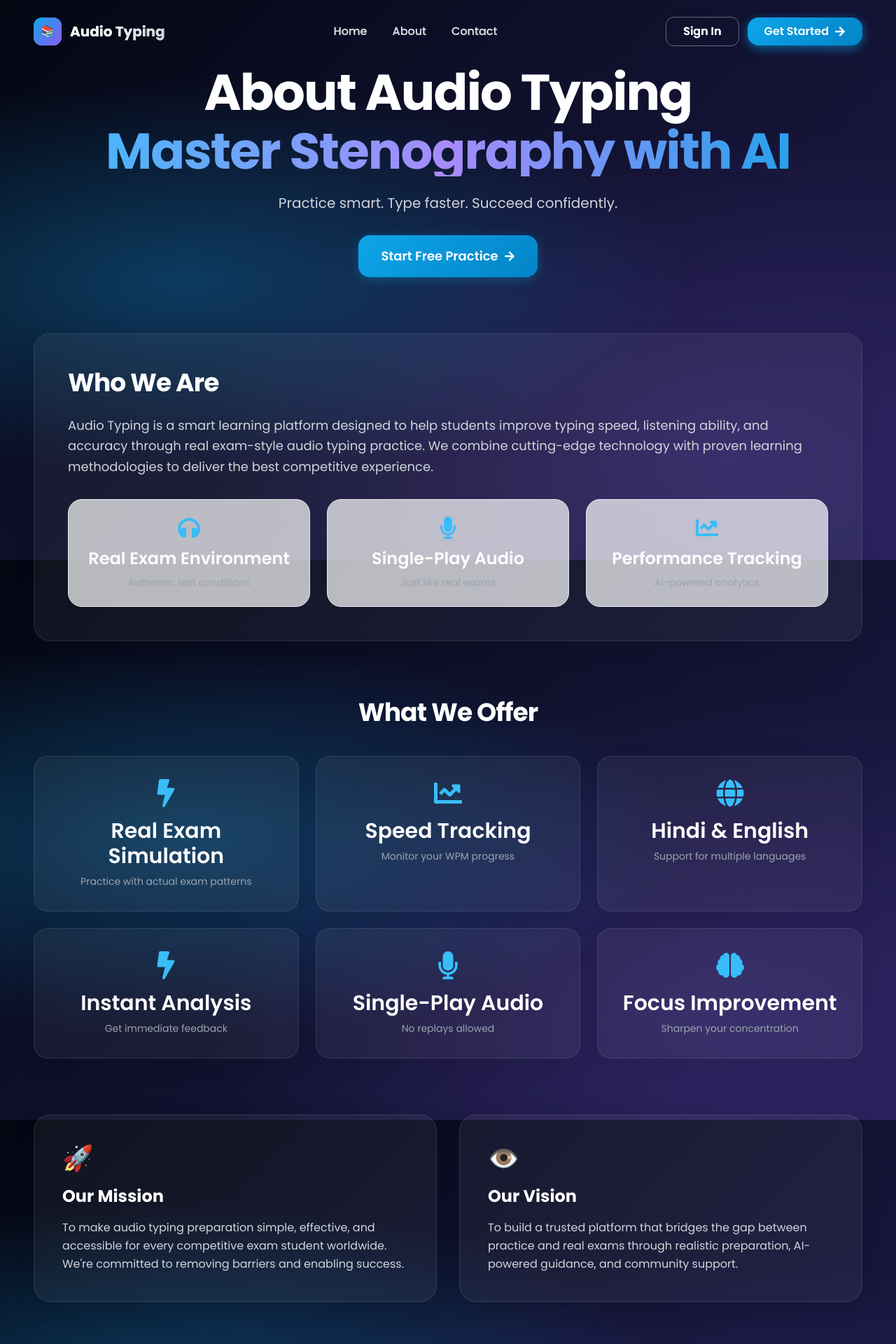
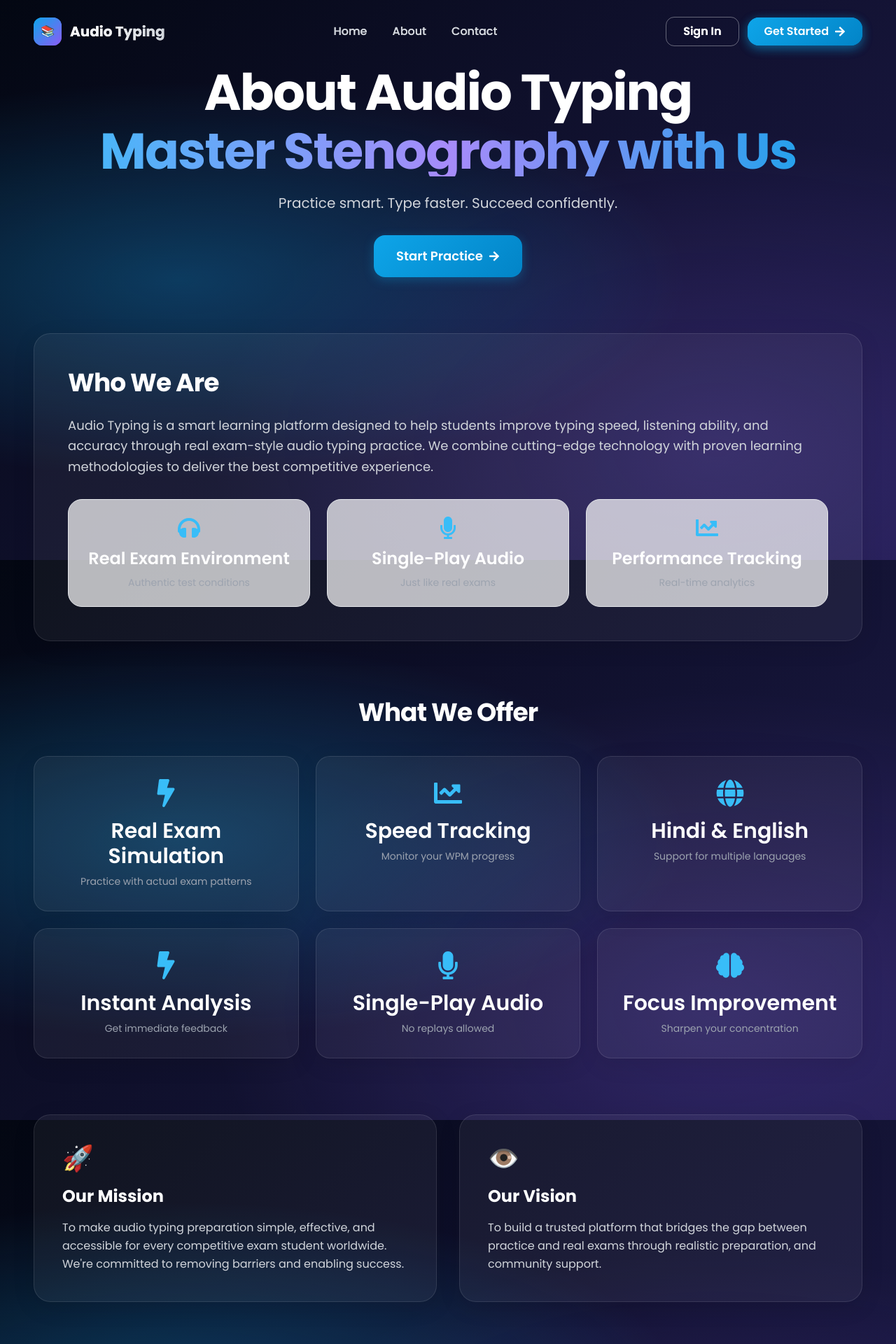
Before and after one commit to manishjangra761/Audio-Typing, a React (Create React App) app in the folder frontend/: page /about in a window 1280 px wide. Shown: the top 1920 px of the page at 70% size. Built offline with nearby package versions, Linux system fonts and the light colour scheme.

Commit message:
correct pages\

```diff
--- a/frontend/src/components/AboutPage.jsx
+++ b/frontend/src/components/AboutPage.jsx
@@ -26,14 +26,14 @@ const AboutPage = () => {
               <h1 className="text-6xl md:text-7xl font-bold text-white mb-6 leading-tight">
                 About Audio Typing
                 <span className="block mt-3 bg-gradient-to-r from-primary-400 via-accent-400 to-primary-500 bg-clip-text text-transparent">
-                  Master Stenography with AI
+                  Master Stenography with Us
                 </span>
               </h1>
               <p className="text-xl text-neutral-300 max-w-2xl mx-auto mb-8">
                 Practice smart. Type faster. Succeed confidently.
               </p>
               <a href="/register" className="btn px-8 py-4 inline-flex items-center gap-2 rounded-xl text-lg">
-                Start Free Practice <FaArrowRight className="w-4 h-4" />
+                Start Practice <FaArrowRight className="w-4 h-4" />
               </a>
             </section>
 
@@ -61,7 +61,7 @@ const AboutPage = () => {
                   <div className="glass p-6 rounded-2xl text-center hover:glass-light smooth-transition">
                     <FaChartLine className="w-8 h-8 text-primary-400 mx-auto mb-3" />
                     <h4 className="font-semibold text-white mb-2">Performance Tracking</h4>
-                    <p className="text-sm text-neutral-400">AI-powered analytics</p>
+                    <p className="text-sm text-neutral-400">Real-time analytics</p>
                   </div>
                 </div>
               </div>
@@ -111,7 +111,7 @@ const AboutPage = () => {
                 <h3 className="text-2xl font-bold text-white mb-4">Our Vision</h3>
                 <p className="text-neutral-300 leading-relaxed">
                   To build a trusted platform that bridges the gap between practice and real exams through
-                  realistic preparation, AI-powered guidance, and community support.
+                  realistic preparation, and community support.
                 </p>
               </div>
             </section>
@@ -121,7 +121,7 @@ const AboutPage = () => {
               <h2 className="text-4xl md:text-5xl font-bold text-white mb-6">Ready to Improve Your Typing?</h2>
               <p className="text-lg text-neutral-300 mb-8">Join thousands of students mastering stenography</p>
               <a href="/register" className="btn px-8 py-4 inline-flex items-center gap-2 rounded-xl text-lg">
-                Try Free Practice <FaArrowRight className="w-4 h-4" />
+              Want to Explore <FaArrowRight className="w-4 h-4" />
               </a>
             </section>
 
--- a/frontend/src/components/AuthLayout.jsx
+++ b/frontend/src/components/AuthLayout.jsx
@@ -22,7 +22,7 @@ const AuthLayout = ({ title, children }) => {
               </span>
             </h1>
             <p className="text-lg text-neutral-300 max-w-lg leading-relaxed">
-              Real exam conditions, instant feedback, and AI-powered progress tracking to accelerate your stenography skills.
+              Real exam conditions, and Real-time progress tracking to accelerate your stenography skills.
             </p>
           </div>
 
@@ -31,7 +31,7 @@ const AuthLayout = ({ title, children }) => {
             {[
               { icon: "⚡", title: "Real Exam Audio", desc: "Official test conditions" },
               { icon: "✨", title: "Instant Feedback", desc: "Know your mistakes immediately" },
-              { icon: "📊", title: "AI Progress Tracking", desc: "Smart improvement suggestions" },
+              // { icon: "📊", title: "AI Progress Tracking", desc: "Smart improvement suggestions" },
               { icon: "🎯", title: "Detailed Analytics", desc: "Speed, accuracy, weak areas" }
             ].map((feature, idx) => (
               <div
@@ -76,7 +76,7 @@ const AuthLayout = ({ title, children }) => {
               </form>
 
               {/* Divider */}
-              <div className="relative">
+              {/* <div className="relative">
                 <div className="absolute inset-0 flex items-center">
                   <div className="w-full border-t border-white/10"></div>
                 </div>
@@ -85,15 +85,15 @@ const AuthLayout = ({ title, children }) => {
                     or continue with email
                   </span>
                 </div>
-              </div>
+              </div> */}
 
               {/* Social Login */}
-              <button type="button" className="w-full glass border border-white/20 px-4 py-3 rounded-xl font-semibold text-white hover:glass-light smooth-transition flex items-center justify-center gap-3">
+              {/* <button type="button" className="w-full glass border border-white/20 px-4 py-3 rounded-xl font-semibold text-white hover:glass-light smooth-transition flex items-center justify-center gap-3">
                 <svg className="w-5 h-5" viewBox="0 0 24 24" fill="currentColor">
                   <path d="M18.244 2.25h3.308l-7.227 8.26 8.502 11.24h-6.657l-5.223-6.831-5.974 6.831H2.882l7.541-8.633L1.375 2.25h6.836l4.751 6.285 5.429-6.285zM17.7 19.5h1.849L6.375 4.121H4.35L17.7 19.5z"/>
                 </svg>
                 <span>Sign up with X</span>
-              </button>
+              </button> */}
 
               {/* Link text */}
               <p className="text-center text-sm text-neutral-400">
--- a/frontend/src/components/Contact.jsx
+++ b/frontend/src/components/Contact.jsx
@@ -89,7 +89,7 @@ const Contact = () => {
                                             <FaUser className="absolute left-4 top-1/2 transform -translate-y-1/2 text-primary-400" />
                                             <input
                                                 type="text"
-                                                placeholder="John Doe"
+                                                placeholder="Your Name"
                                                 value={formData.name}
                                                 onChange={(e) => setFormData({...formData, name: e.target.value})}
                                                 className="input-field pl-12"
--- a/frontend/src/components/HomePage/AboutHome.jsx
+++ b/frontend/src/components/HomePage/AboutHome.jsx
@@ -10,7 +10,7 @@ const AboutHome = () => {
         },
         {
             icon: FaMagic,
-            title: "AI-Powered Analytics",
+            title: "Real-Time Analytics",
             description: "Get intelligent insights on your performance"
         },
         {
@@ -55,7 +55,7 @@ const AboutHome = () => {
                             "Advanced speed and performance tracking",
                             "Multi-language support (Hindi & English)",
                             "Fair testing with single-play audio",
-                            "AI-powered mistake analysis",
+                            "Live mistake analysis",
                             "Concentration & listening skill development"
                         ].map((feature, idx) => (
                             <div key={idx} className="flex items-start gap-3">
--- a/frontend/src/components/HomePage/HeroSection.jsx
+++ b/frontend/src/components/HomePage/HeroSection.jsx
@@ -24,7 +24,7 @@ const HeroSection = () => {
                                 <span className="absolute inline-flex h-full w-full rounded-full bg-primary-400 opacity-75 animate-pulse"></span>
                                 <span className="relative inline-flex h-2 w-2 rounded-full bg-primary-500"></span>
                             </span>
-                            <span>Now with AI-Powered Feedback</span>
+                            <span>Test your skills with us</span>
                         </div>
 
                         {/* Headline */}
@@ -42,7 +42,7 @@ const HeroSection = () => {
 
                         {/* CTA Buttons */}
                         <div className="flex flex-col sm:flex-row gap-4 pt-4">
-                            <a href="/practice" className="btn px-8 py-4 flex items-center justify-center gap-3 rounded-xl text-lg font-bold">
+                            <a href="/login" className="btn px-8 py-4 flex items-center justify-center gap-3 rounded-xl text-lg font-bold">
                                 <FaPlay className="w-5 h-5" />
                                 Start Practicing
                             </a>
--- a/frontend/src/components/Register.jsx
+++ b/frontend/src/components/Register.jsx
@@ -94,7 +94,7 @@ const Register = () => {
                     <FaUser className="absolute left-4 top-1/2 -translate-y-1/2 text-primary-400 text-sm" />
                     <input
                         type="text"
-                        placeholder="John Doe"
+                        placeholder="Your Name"
                         name="name"
                         value={data.name}
                         onChange={handleData}
```
